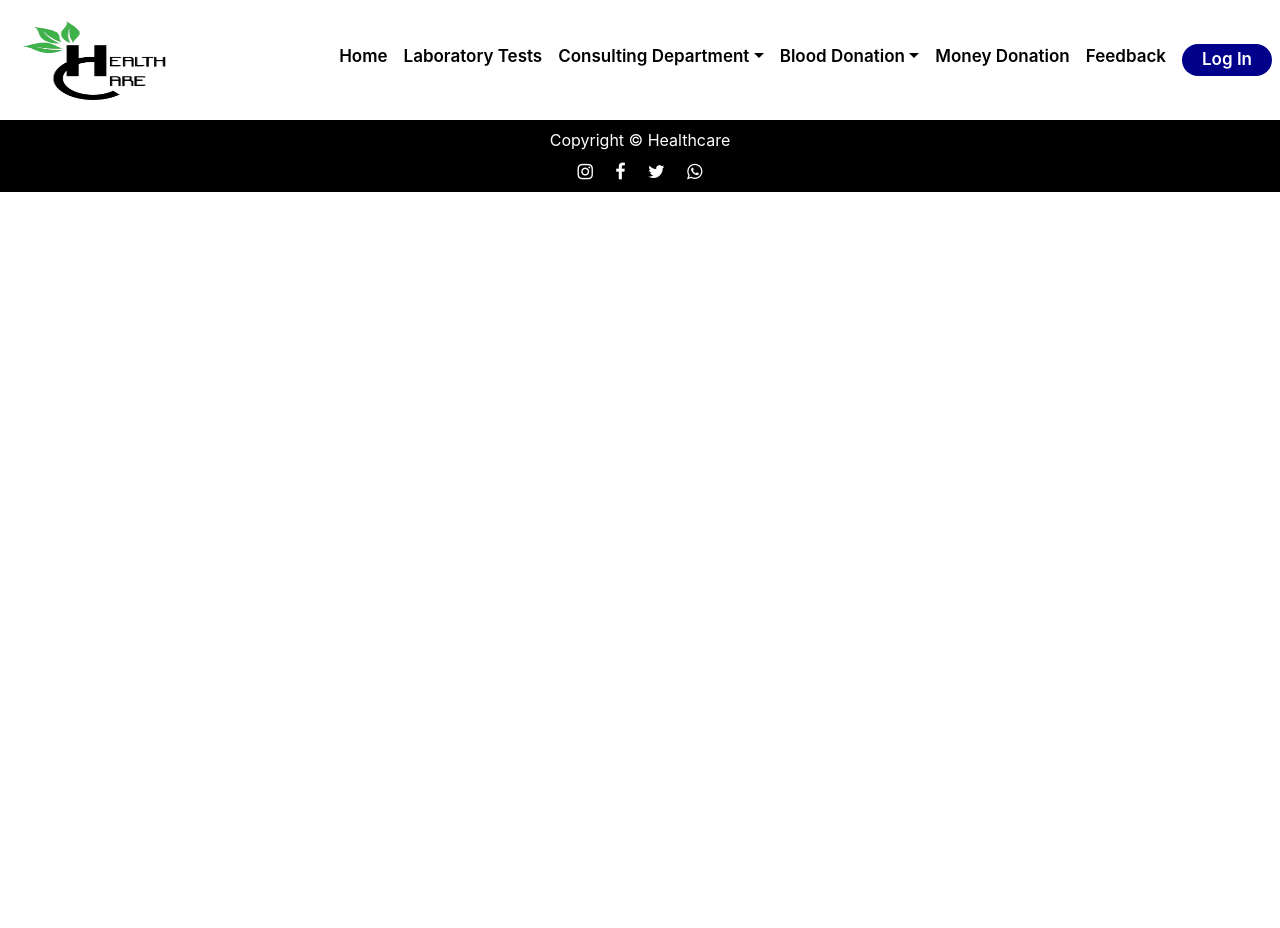
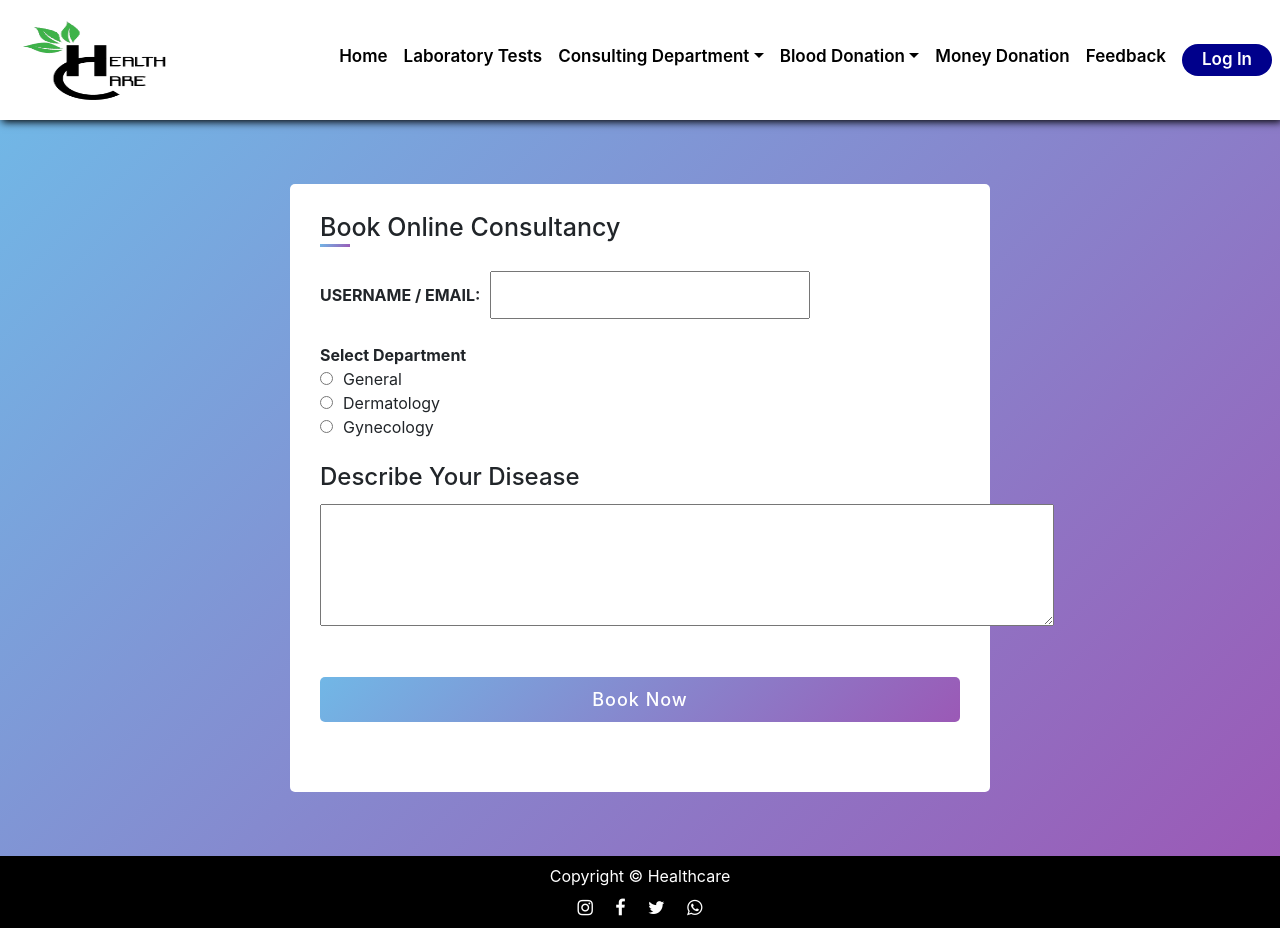
Before and after one commit to Mudra111/HealthCareFrontEnd, a React (Create React App) app: page /online_consult in a window 1280 px wide. Before the commit the page ends 800 px from the top, so only its background shows below. Built offline with nearby package versions, Linux system fonts and the light colour scheme.

Commit message:
final design

```diff
--- a/src/App.js
+++ b/src/App.js
@@ -23,6 +23,7 @@ import { WhatToDo1 } from "./Healthcare/WhatToDo1";
 import LabTest from "./Healthcare/Labtest";
 import Profile from "./Healthcare/Profile";
 import BloodConform from "./Healthcare/BloodConform";
+import OnlineConsult from "./Healthcare/OnlineConsult"
 // import { Help } from './Healthcare/Help';
 // import { Help1 } from './Healthcare/Help1';
 // import { Help2 } from './Healthcare/Help2';
@@ -53,6 +54,7 @@ export default function App() {
           <Route exact path="/profile" element={<Profile />} />
           <Route exact path="/failurOfBTB" element={<FailureOfBT />} />
           <Route exact path="/bloodconform" element={<BloodConform />} />
+          <Route exact path="/online_consult" element={<OnlineConsult />} />
         </Routes>
         <Footer />
       </Router>
--- a/src/Healthcare/BloodConform.js
+++ b/src/Healthcare/BloodConform.js
@@ -12,6 +12,32 @@ export default function BloodConform() {
 	const notDisplay = () => {
 		setDisTextarea(false);
 	};
+
+	// for backend
+	const [question, setQuestion] = useState();
+	const [BDiesease, setBDiesease] = useState();
+
+	// const redirect = useNavigate();
+
+	const [emailfordonation, setEmailfordonation] = useState();
+	const navigate = useNavigate();
+	const donateBlood = () => {
+		Axios.post("http://localhost:3001/blooddonation", {
+			Question: question,
+			BloodDieasea: BDiesease,
+			emailfordonation: emailfordonation,
+		}).then((response) => {
+			console.log(response);
+			const BloodDonationBooked = response.data.blooddonationbook;
+			if (BloodDonationBooked) {
+				alert("Your Tests are booked successfully!!");
+				navigate("/whattodo1");
+			} else {
+				navigate("/failurOfBTB");
+			}
+		});
+	};
+
 	return (
 		<div className="body">
 			<div className="main-form1">
@@ -25,9 +51,11 @@ export default function BloodConform() {
 						style={{ width: "25vw", padding: "10px", marginLeft: "10px" }}
 						// className="inpbox1"
 						type="email"
+						onChange={(e) => {
+							setEmailfordonation(e.target.value);
+						}}
 					/>
 				</div>
-        <form action="#">
 				<div className="user-det1">
 					<div className="gender">
 						<label htmlFor="">
@@ -38,40 +66,30 @@ export default function BloodConform() {
 							<input
 								type="radio"
 								id="Male"
-                  name="gender"
-                  value="Male"
-                  onChange={display}
+								name="question"
+								value="Yes"
+								onChange={(e) => {
+									setQuestion(e.target.value);
+								}}
 							/>
 							<label htmlFor="Yes">Yes</label>
 							<br />
 							<input
 								type="radio"
 								id="Female"
-                  name="gender"
-                  value="Female"
-                  onChange={notDisplay}
+								name="question"
+								value="No"
+								onChange={(e) => {
+									setQuestion(e.target.value);
+								}}
 							/>
 							<label htmlFor="No">No</label>
 						</div>
 					</div>
-
-            <div className={`input notvis ${disTextarea ? "visible" : ""}`}>
-              <label htmlFor="Address">
-                <h4>Describe Your Disease</h4>
-              </label>
-              <textarea
-                name="message"
-                rows={5}
-                cols={70}
-                required
-                id="Disease"
-              ></textarea>
-            </div>
 				</div>
 				<div className="button">
-            <button>Book Now</button>
+					<button onClick={donateBlood}>Book Now</button>
 				</div>
-        </form>
 			</div>
 		</div>
 	);
--- a/src/Healthcare/General_disease.js
+++ b/src/Healthcare/General_disease.js
@@ -4,6 +4,7 @@ import "./General.css";
 import sp1Gen from "./images/general-sp1.png";
 import sp2Gen from "./images/general-sp2.png";
 import sp3Gen from "./images/general-sp3.png";
+import {Link } from "react-router-dom"
 
 export default function General() {
 	const [isShow1, setIsShow1] = useState(false);
@@ -105,7 +106,7 @@ export default function General() {
 							they will refer you to a specialist doctor who'd provide you with
 							the care you need.
 						</p>
-						<button className="ReqAppo_gen">Request an Appointment</button>
+						<Link to="/online_consult"> <button className="ReqAppo_gen">Request an Appointment</button></Link>
 					</div>
 				</div>
 
--- a/src/Healthcare/Gynecology.js
+++ b/src/Healthcare/Gynecology.js
@@ -4,6 +4,7 @@ import "./Gynecology.css";
 import sp1Gyn from "./images/sp1Gyn.jpg";
 import sp2Gyn from "./images/sp2Gyn.jpg";
 import sp3Gyn from "./images/sp3Gyn.jpg";
+import { Link } from "react-router-dom";
 
 export default function Gynecology() {
 	const [isShow1, setIsShow1] = useState(false);
@@ -108,7 +109,10 @@ export default function Gynecology() {
 							assistants, nurse practitioners, sonographers, embryologists and a
 							dedicated nursing team.
 						</p>
+						<Link to="/online_consult">
+							{" "}
 							<button className="ReqAppo">Request an Appointment</button>
+						</Link>
 					</div>
 				</div>
 				<div className="gyn_specialists">
--- /dev/null
+++ b/src/Healthcare/OnlineConsult.css
@@ -0,0 +1,7 @@
+.input.visible {
+	display: block;
+}
+
+.notvis {
+	display: none;
+}
--- /dev/null
+++ b/src/Healthcare/OnlineConsult.js
@@ -0,0 +1,122 @@
+import React, { useState } from "react";
+import "./OnlineConsult.css";
+import { Link, Navigate, useNavigate } from "react-router-dom";
+import Axios from "axios";
+
+export default function BloodConform() {
+	const [disTextarea, setDisTextarea] = useState(false);
+
+	const display = () => {
+		setDisTextarea(!disTextarea);
+	};
+	const notDisplay = () => {
+		setDisTextarea(false);
+	};
+
+	const [EmailOfUser, setEmailOfUser] = useState();
+	const [disease, setDisease] = useState();
+	const [department, setDepartment] = useState();
+
+	const navigate = useNavigate();
+
+	const bookApp = () => {
+		Axios.post("http://localhost:3001/bookAppointment", {
+			department: department,
+			emailofUser: EmailOfUser,
+			disease: disease,
+		}).then((response) => {
+			console.log(response);
+			const appBooked = response.data.appointmentBooked;
+			if (appBooked) {
+				alert("Your Appointment is booked successfully!!");
+				navigate("/");
+			} else {
+				navigate("/failurOfBTB");
+			}
+		});
+	};
+	return (
+		<div className="body">
+			<div className="main-form1">
+				<div className="head">Book Online Consultancy</div>
+				<br />
+				<div className="input">
+					<label>
+						<b>USERNAME / EMAIL:</b>
+					</label>
+					<input
+						style={{ width: "25vw", padding: "10px", marginLeft: "10px" }}
+						// className="inpbox1"
+						type="email"
+						onChange={(e) => {
+							setEmailOfUser(e.target.value);
+						}}
+					/>
+				</div>
+				<br />
+				<div className="gender">
+					<b>
+						{" "}
+						<label htmlFor="">Select Department</label>
+					</b>
+					<br />
+					<div className="cat">
+						<input
+							type="radio"
+							id="General"
+							name="gender"
+							value="General"
+							onChange={(e) => {
+								setDepartment(e.target.value);
+							}}
+						/>
+						<label htmlFor="General">General</label>
+						<br />
+						<input
+							type="radio"
+							id="Dermatology"
+							name="gender"
+							value="Dermatology"
+							onChange={(e) => {
+								setDepartment(e.target.value);
+							}}
+						/>
+						<label htmlFor="Dermatology">Dermatology</label>
+						<br />
+						<input
+							type="radio"
+							id="Gynecology"
+							name="gender"
+							value="Gynecology"
+							onChange={(e) => {
+								setDepartment(e.target.value);
+							}}
+						/>
+						<label htmlFor="Gynecology">Gynecology</label>
+					</div>
+				</div>
+				<br />
+				<div className="user-det1">
+					<div className="input notvis visible">
+						<label htmlFor="Address">
+							<h4>Describe Your Disease</h4>
+						</label>
+						<textarea
+							name="message"
+							rows={5}
+							cols={70}
+							required
+							id="Disease"
+							onChange={(e) => {
+								setDisease(e.target.value);
+							}}
+						></textarea>
+					</div>
+				</div>
+				<div className="button">
+					<button onClick={bookApp}>Book Now</button>
+				</div>
+			</div>
+		</div>
+	);
+}
--- a/src/Healthcare/SkinDisease.js
+++ b/src/Healthcare/SkinDisease.js
@@ -4,6 +4,7 @@ import "./SkinDisease.css";
 import SkinSp1 from "./images/SkinSp1.jpg";
 import SkinSp2 from "./images/SkinSp2.jpg";
 import SkinSp3 from "./images/SkinSp3.png";
+import { Link } from "react-router-dom";
 
 export default function Skin() {
 	const [isShow1, setIsShow1] = useState(false);
@@ -127,7 +128,9 @@ export default function Skin() {
 						</p>
 						<br />
 
-						<button className="ReqAppo_skin">Request an Appointment</button>
+						<Link to="/online_consult">
+							<button className="ReqAppo_skin">Request an Appointment</button>
+						</Link>
 					</div>
 				</div>
 
```
Lines whose indentation alone changed are shown as unchanged.
